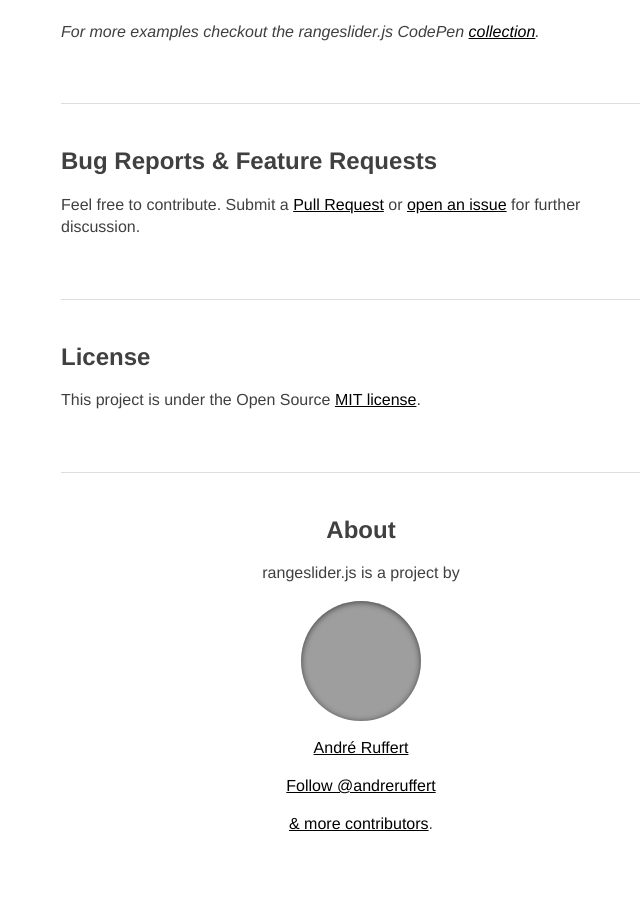
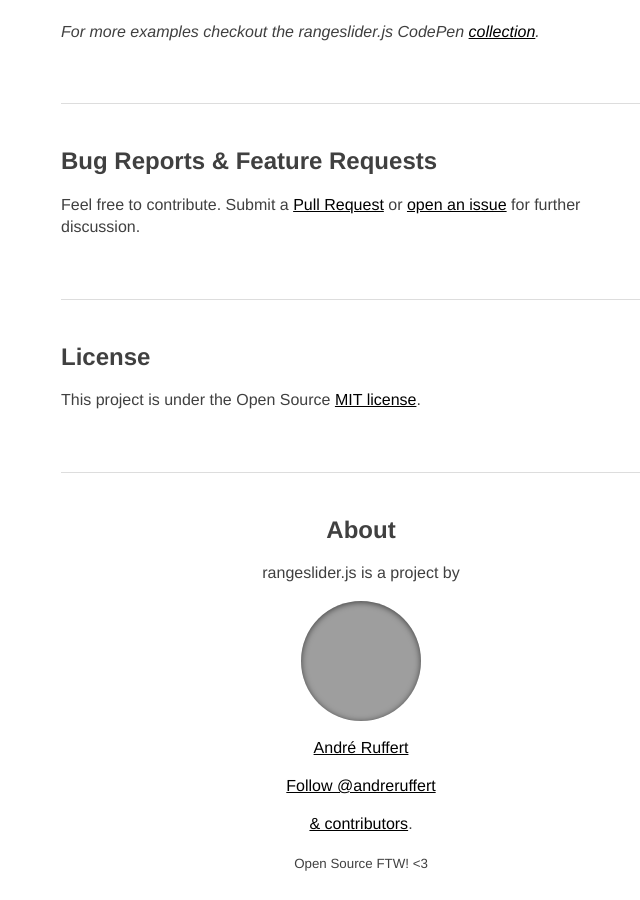
Before and after one commit to andreruffert/rangeslider.js, a Jekyll site: the page built from index.html, in a window 1280 px wide and 900 px high, scrolled down 3588 px. Shown: the whole window, without its empty margins (279-919 px from the left). Built offline with Jekyll 4.4.1, drawn with Linux system fonts in a browser that asks for light colours; nearby versions of some CDN libraries; comment, search, counter and statistics services are not loaded; before the commit the page ends 4450 px from its top, so only the background shows below that; grey boxes are pictures that could not be loaded.

Commit message:
Updates the footer

```diff
--- a/_includes/footer.html
+++ b/_includes/footer.html
@@ -10,7 +10,6 @@
 
     <a href="https://twitter.com/andreruffert" class="twitter-follow-button" data-show-count="false" data-size="large">Follow @andreruffert</a>
     <script>!function(d,s,id){var js,fjs=d.getElementsByTagName(s)[0],p=/^http:/.test(d.location)?'http':'https';if(!d.getElementById(id)){js=d.createElement(s);js.id=id;js.src=p+'://platform.twitter.com/widgets.js';fjs.parentNode.insertBefore(js,fjs);}}(document, 'script', 'twitter-wjs');</script>
-    <p>
-         <a href="https://github.com/andreruffert/rangeslider.js/graphs/contributors">& more contributors</a>.</a>
-    </p>
+    <p><a href="https://github.com/andreruffert/rangeslider.js/graphs/contributors">& contributors</a>.</p>
+    <p><small>Open Source FTW! <3</small></p>
 </footer>
```
